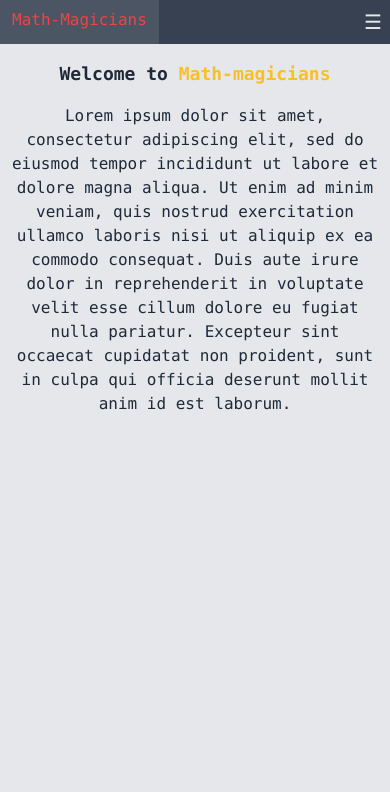
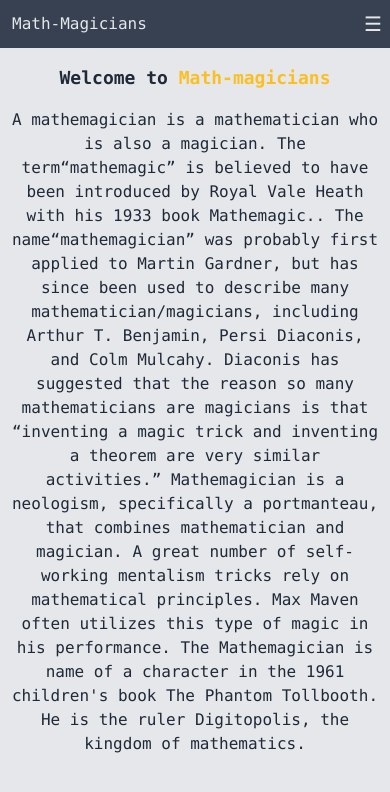
Before and after one commit to epinczinger/calculator, a React (Create React App) app: page / in a window 390 px wide. Shown: the top 792 px of the page. Built offline with nearby package versions, Linux system fonts and the light colour scheme.

Commit message:
height on navbar, mx on mobile menu and home-text

```diff
--- a/src/components/App.js
+++ b/src/components/App.js
@@ -7,7 +7,7 @@
 
 function App() {
   return (
-    <div className="bg-gray-200 box-border h-screen font-mono">
+    <div className="bg-gray-200 box-border min-h-screen font-mono">
       <Navbar />
       <Switch>
         <Route path="/calculator" component={Calculator} />
--- a/src/components/Home.js
+++ b/src/components/Home.js
@@ -9,13 +9,29 @@
         <span className="text-yellow-400">Math-magicians</span>
       </h1>
       <p className="">
-        Lorem ipsum dolor sit amet, consectetur adipiscing elit, sed do eiusmod
-        tempor incididunt ut labore et dolore magna aliqua. Ut enim ad minim
-        veniam, quis nostrud exercitation ullamco laboris nisi ut aliquip ex ea
-        commodo consequat. Duis aute irure dolor in reprehenderit in voluptate
-        velit esse cillum dolore eu fugiat nulla pariatur. Excepteur sint
-        occaecat cupidatat non proident, sunt in culpa qui officia deserunt
-        mollit anim id est laborum.
+        A mathemagician is a mathematician who is also a magician. The term
+        <q>mathemagic</q>
+        {' '}
+        is believed to have been introduced by Royal Vale
+        Heath with his 1933 book Mathemagic.. The name
+        <q>mathemagician</q>
+        {' '}
+        was probably first applied to Martin Gardner, but
+        has since been used to describe many mathematician/magicians, including
+        Arthur T. Benjamin, Persi Diaconis, and Colm Mulcahy. Diaconis has
+        suggested that the reason so many mathematicians are magicians is that
+        {' '}
+        <q>
+          inventing a magic trick and inventing a theorem are very similar
+          activities.
+        </q>
+        {' '}
+        Mathemagician is a neologism, specifically a portmanteau, that combines
+        mathematician and magician. A great number of self-working mentalism
+        tricks rely on mathematical principles. Max Maven often utilizes this
+        type of magic in his performance. The Mathemagician is name of a
+        character in the 1961 children&#39;s book The Phantom Tollbooth. He is
+        the ruler Digitopolis, the kingdom of mathematics.
       </p>
     </div>
   );
--- a/src/components/Navbar.js
+++ b/src/components/Navbar.js
@@ -31,7 +31,7 @@
   );
 
   const mobileMenu = (
-    <div className="absolute w-screen h-screen bg-gray-800 text-gray-100 p-4">
+    <div className="absolute w-screen sm:hidden h-screen bg-gray-800 text-gray-100 p-4">
       <button
         type="button"
         onClick={handleToggleMobileMenu}
@@ -39,21 +39,21 @@
       >
         x
       </button>
-      <div className="h-full flex flex-col w-11/12 pb-40 pt-10 px-5 text-5xl items-center justify-evenly">
+      <div className="h-full flex flex-col w-11/12 pb-40 pt-10 px-5 text-4xl mx-auto items-center justify-evenly">
         {menuLinks}
       </div>
     </div>
   );
 
   return (
-    <div className="flex justify-between min-h-11 md:text-lg bg-gray-700 text-gray-200">
+    <div className="flex justify-between h-12 sticky top-0 md:text-lg bg-gray-700 text-gray-200">
       {toggleMobileMenu ? mobileMenu : null}
       <div className="flex justify-start hover:text-gray">
-        <div className=" px-3 py-2 hover:bg-gray-600 hover:text-red-500">
+        <div className="px-3 py-2 hover:bg-gray-600 my-auto hover:text-red-500">
           <Link to="/">Math-Magicians </Link>
         </div>
       </div>
-      <div className="sm:hidden flex justify-end text-xl p-2">
+      <div className="sm:hidden flex justify-end text-xl p-2 my-auto">
         {mobileMenuButton}
       </div>
       <div className="hidden sm:flex">{menuLinks}</div>
```
